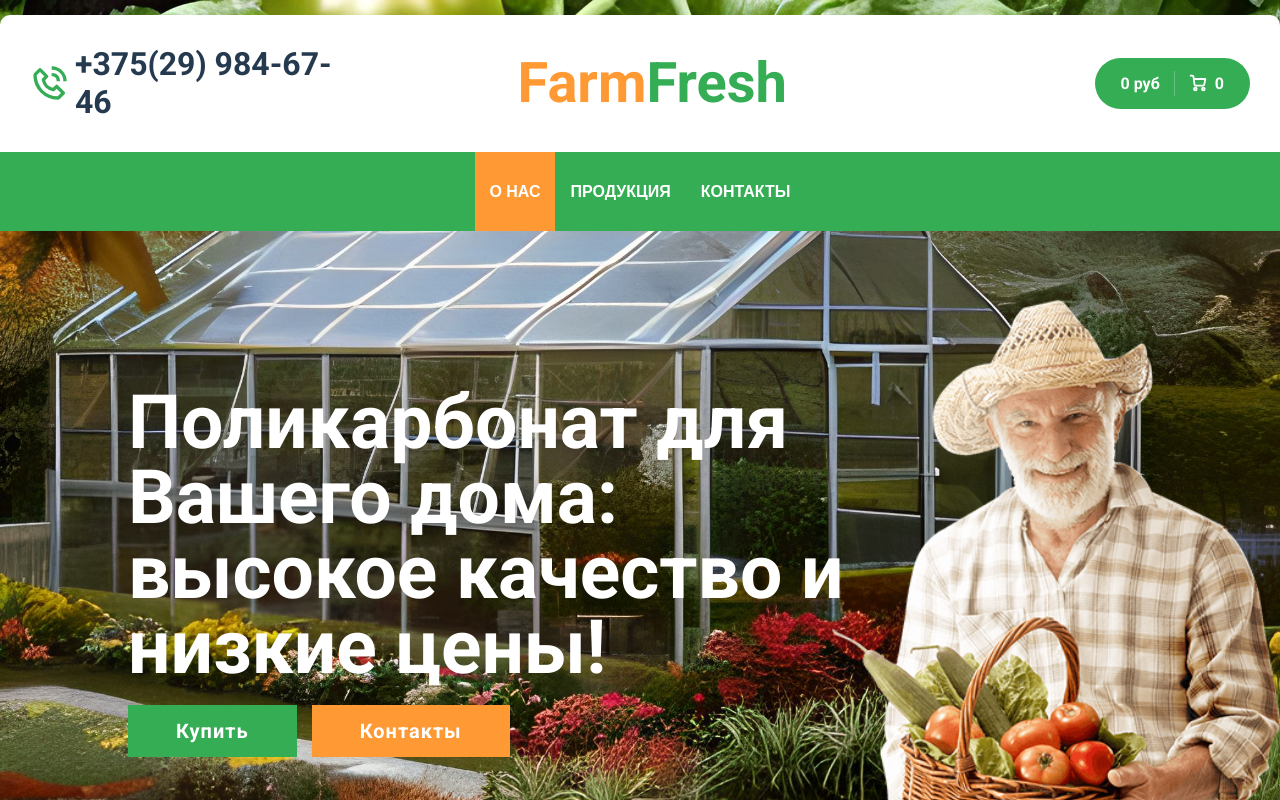
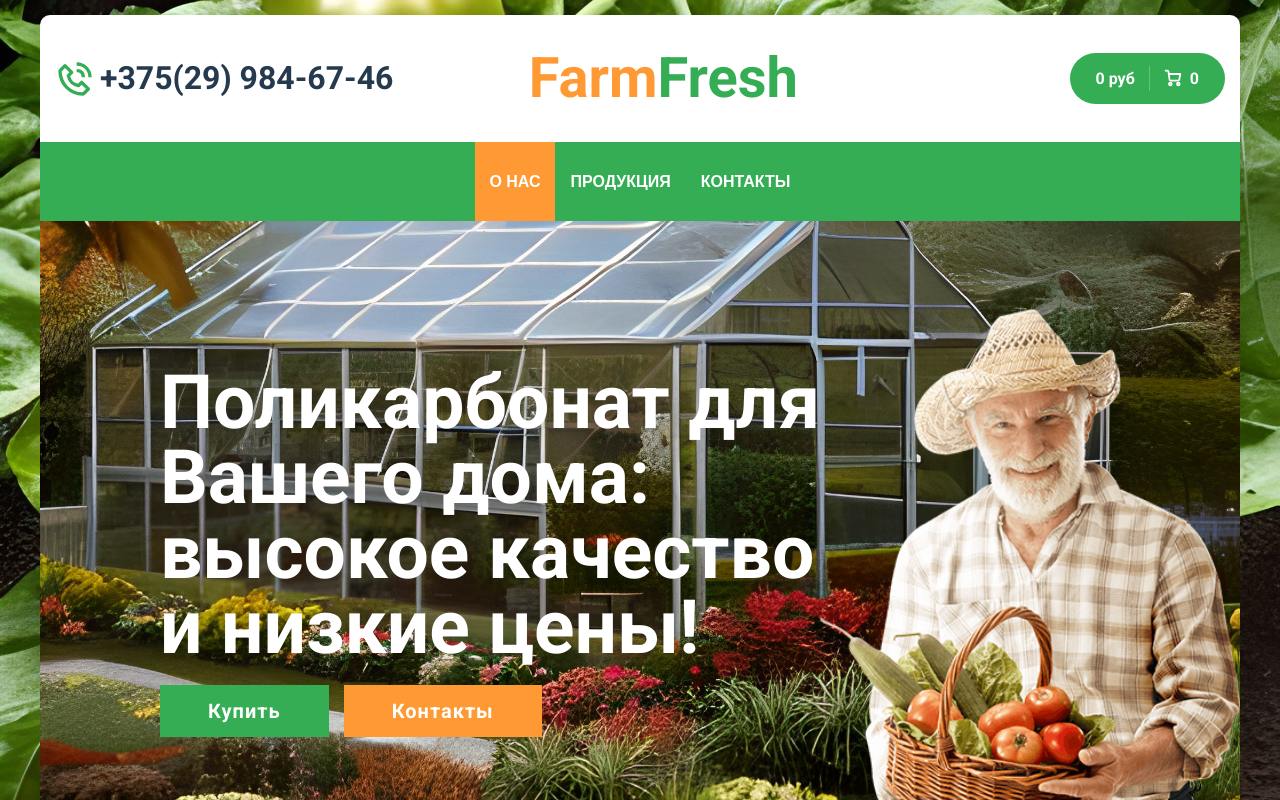
Before and after one commit to akurlovich/skrama.by_client, a React (Create React App) app: page / in a window 1280 px wide. Shown: the top 800 px of the page. Built offline with nearby package versions, Linux system fonts and the light colour scheme; what @fluentui/react would draw is missing.

Commit message:
feat: media min 1200

```diff
--- a/src/components_V2/Header/header.scss
+++ b/src/components_V2/Header/header.scss
@@ -10,13 +10,13 @@
 
   &__toolbar {
     display: flex;
-    padding: 30px;
+    padding: 30px 15px;
     justify-content: space-between;
     align-items: center;
 
     &__tel {
       flex: 0 0 auto;
-      width: 27%;
+      width: 32%;
       display: flex;
       gap: 5px;
       align-items: center;
@@ -29,7 +29,7 @@
 
     &__title {
       flex: 0 0 auto;
-      width: 45%;
+      width: 40%;
       text-align: center;
       color: #34AD54;
       font-size: 56px;
@@ -41,7 +41,7 @@
 
     &__cart {
       flex: 0 0 auto;
-      width: 25%;
+      width: 28%;
       text-align: end;
       display: flex;
       text-align: end;
--- a/src/components_V2/ProductsBlock/ProductInfo/ProductInfo.tsx
+++ b/src/components_V2/ProductsBlock/ProductInfo/ProductInfo.tsx
@@ -43,6 +43,7 @@ import { SERVER_URL } from '../../../constants/http';
 import { ICartItem } from '../../../types/ICartItem';
 import { Loader } from '../../UI/Loader/Loader';
 import { NO_IMAGE } from '../../../constants/user';
+import { setAuthAdmin } from '../../../store/reducers/AuthReducer/AuthSlice';
 
 initializeIcons();
 
@@ -51,6 +52,7 @@ const editIcon: IIconProps = { iconName: 'Edit' };
 
 const ProductInfoInner: FC = () => {
   const { product, productInfo, isLoading } = useAppSelector(state => state.productReducer);
+  const { isAdminAuth } = useAppSelector(state => state.authReducer);
   const dispatch = useAppDispatch();
   const params = useParams();
   const navigate = useNavigate();
@@ -61,7 +63,7 @@ const ProductInfoInner: FC = () => {
 
   const price = colorImage.isColor ? Math.ceil(product?.price * 1.1) : product?.price;
 
-  const admin = true;
+  // const admin = false;
 
   const deleteProductHandler = async () => {
     if (params.id) {
@@ -108,12 +110,13 @@ const ProductInfoInner: FC = () => {
         await dispatch(getProductByID(params.id));
       }
     })();
-    // setColorImage(SERVER_URL + product?.coverImage);
+    if (localStorage.getItem('token') === 'skrama@tut.by') {
+      dispatch(setAuthAdmin());
+    }
   }, []);
 
   useEffect(() => {
     setColorImage(prev => ({...prev, imageData: SERVER_URL + product?.coverImage}));
-    // setColorImage({image: SERVER_URL + product?.coverImage});
   }, [product])
 
 
@@ -127,7 +130,7 @@ const ProductInfoInner: FC = () => {
         />}
       <div className="productinfo">
         <div className="productinfo__wrapper">
-          {admin && (
+          {isAdminAuth && (
                   <div className="productinfo__title_btns">
                   <CommandBarButton
                     iconProps={editIcon}
--- a/src/components_V2/ProductsBlock/ProductInfo/productinfo.scss
+++ b/src/components_V2/ProductsBlock/ProductInfo/productinfo.scss
@@ -1,4 +1,5 @@
 .productinfo {
+  flex: 1 0 auto;
   width: 100%;
   // padding: 0 10%;
   margin: 20px auto;
--- a/src/constants/http.ts
+++ b/src/constants/http.ts
@@ -1,5 +1,5 @@
-// export const SERVER_URL = 'http://localhost:4000/';
-export const SERVER_URL = 'https://skrama-server.onrender.com/';
+export const SERVER_URL = 'http://localhost:4000/';
+// export const SERVER_URL = 'https://skrama-server.onrender.com/';
 export const API_URL = SERVER_URL + 'api/';
 
 
--- a/src/scss/app.scss
+++ b/src/scss/app.scss
@@ -20,7 +20,7 @@
   display: flex;
   flex-direction: column;
 
-  // width: calc(100vw - 100px);
+  width: calc(100vw - 80px);
   min-height: 92vh;
   // background-color: #fff;
   // margin: 20px auto;
@@ -29,9 +29,30 @@
   margin: 15px auto;
   border-radius: 10px;
   max-width: 1400px;
+  // padding: 0px 10px;
 
   @media (max-width: 645px) {
     width: calc(100vw - 30px);
     margin-top: 15px;
   }
+
+  @media (max-width: 575px) {
+
+  }
+
+  @media (min-width: 576px) and (max-width: 767px) {
+
+  }
+
+  @media (min-width: 768px) and (max-width: 991px) {
+
+  }
+
+  @media (min-width: 992px) and (max-width: 1199px) {
+
+  }
+
+  @media (min-width: 1200px) {
+
+  }
 }
```
Also changed, not shown: 1 other file (tests, documents, lock files or other folders).
